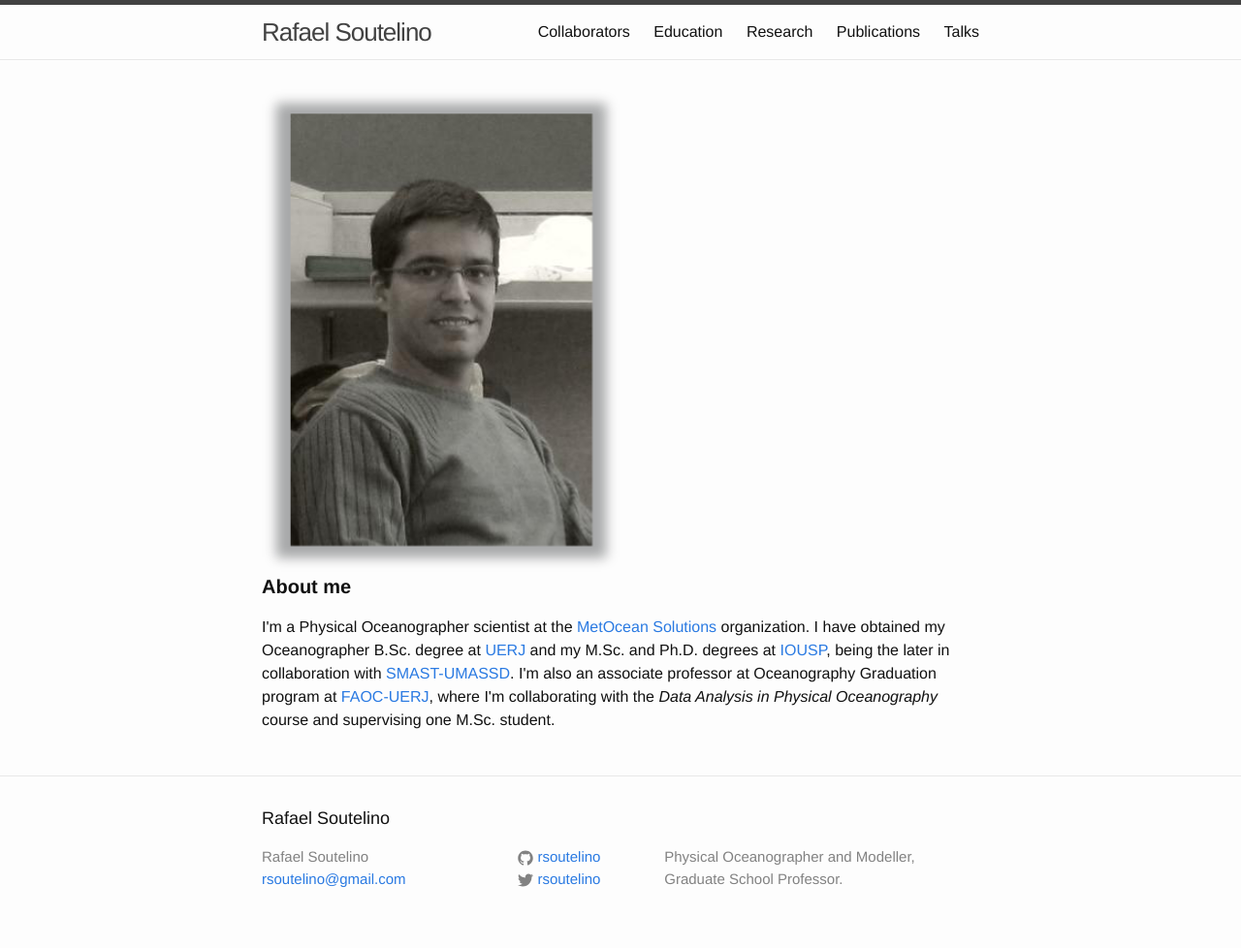
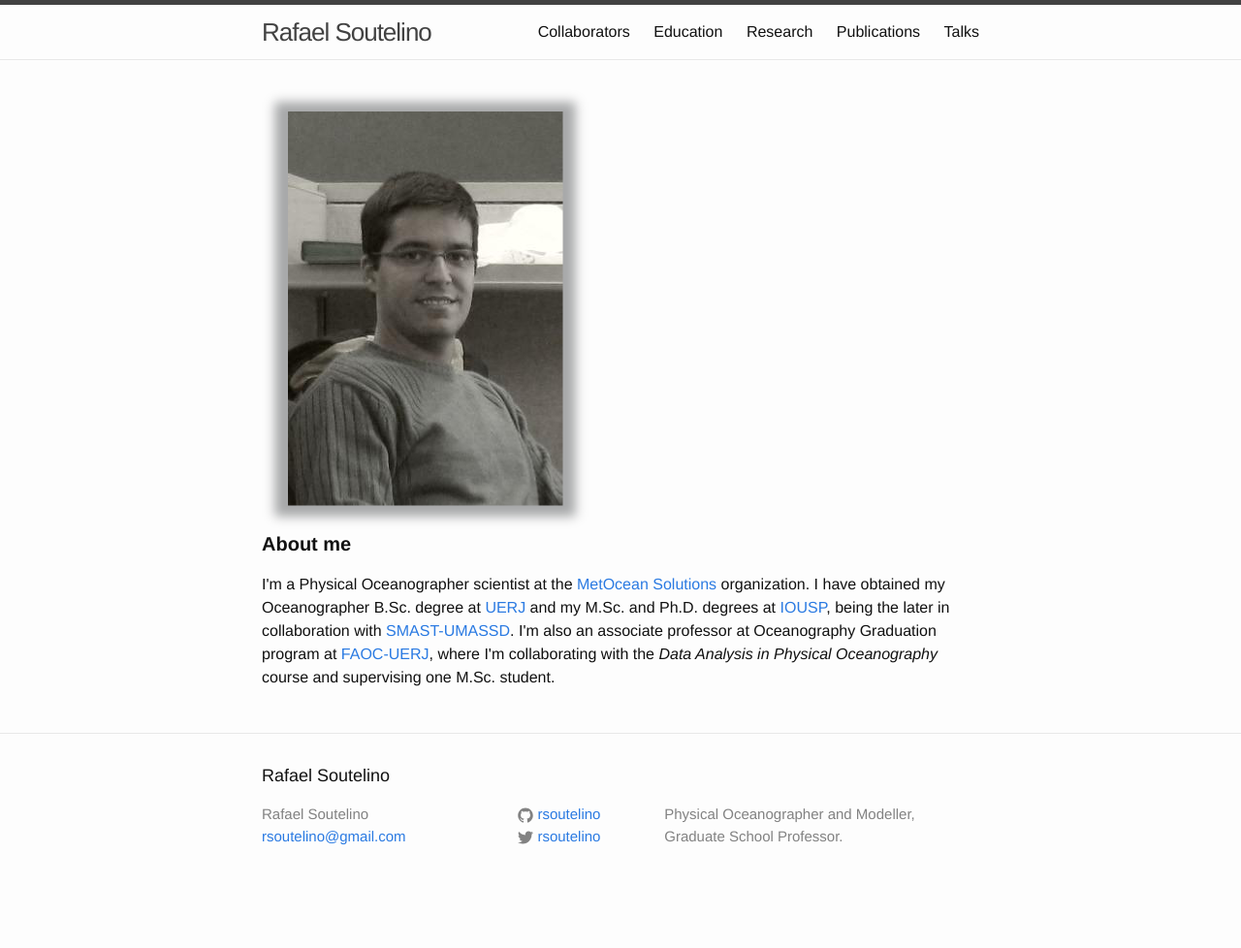
Before and after one commit to rsoutelino/rsoutelino.github.io, a Jekyll site: the page built from index.html, in a window 1280 px wide. Shown: the whole page at 97% size. Built offline with Jekyll 4.4.1, drawn with Linux system fonts in a browser that asks for light colours; the list of posts is cut into pages by our own code; after the commit the page ends 934 px from its top, so only the background shows below that.

Commit message:
decreased picture width

```diff
--- a/index.html
+++ b/index.html
@@ -2,7 +2,7 @@
 layout: default
 ---
 
-<img src="../pics/soutelino.png" alt="Picture" style="width:50%;max-width:100%" />
+<img src="../pics/soutelino.png" alt="Picture" style="width:80;max-width:100%" />
 
 <h1 class="page-heading"><b>About me</b></h1>
 
```
